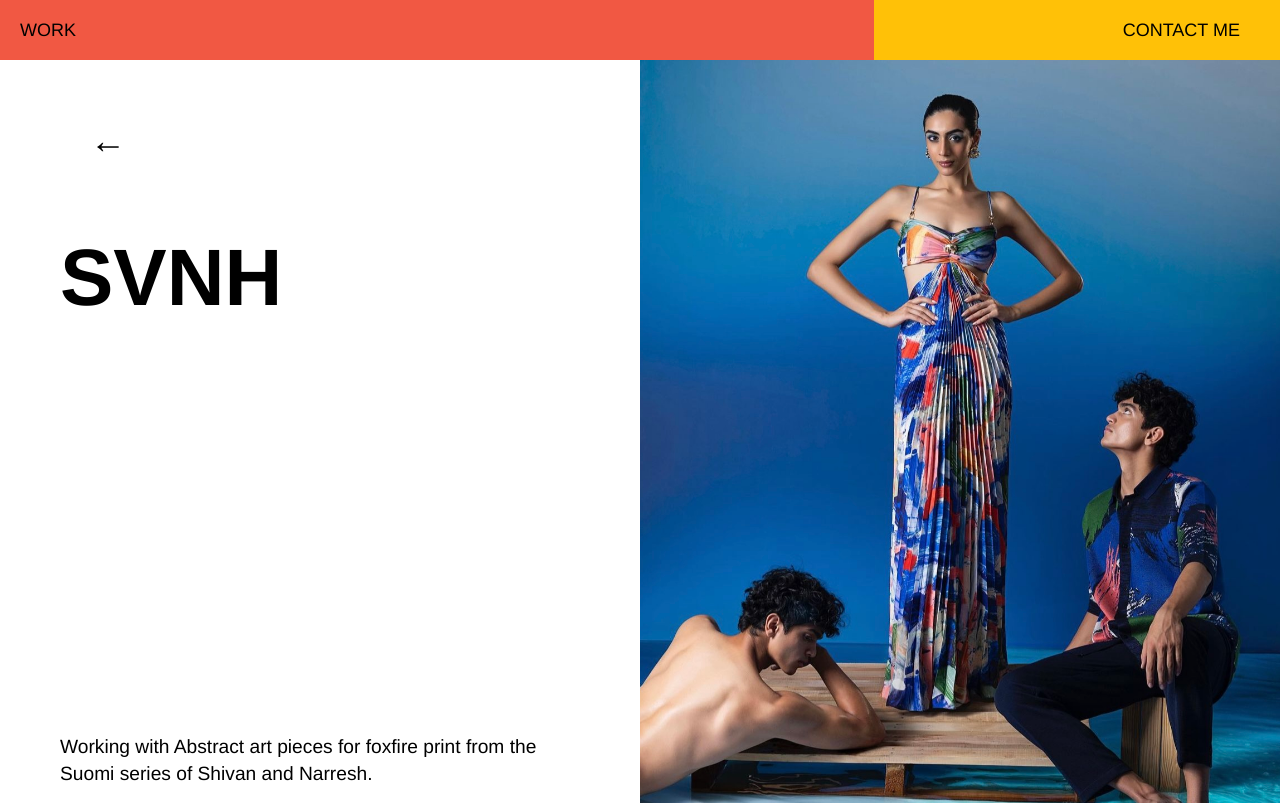
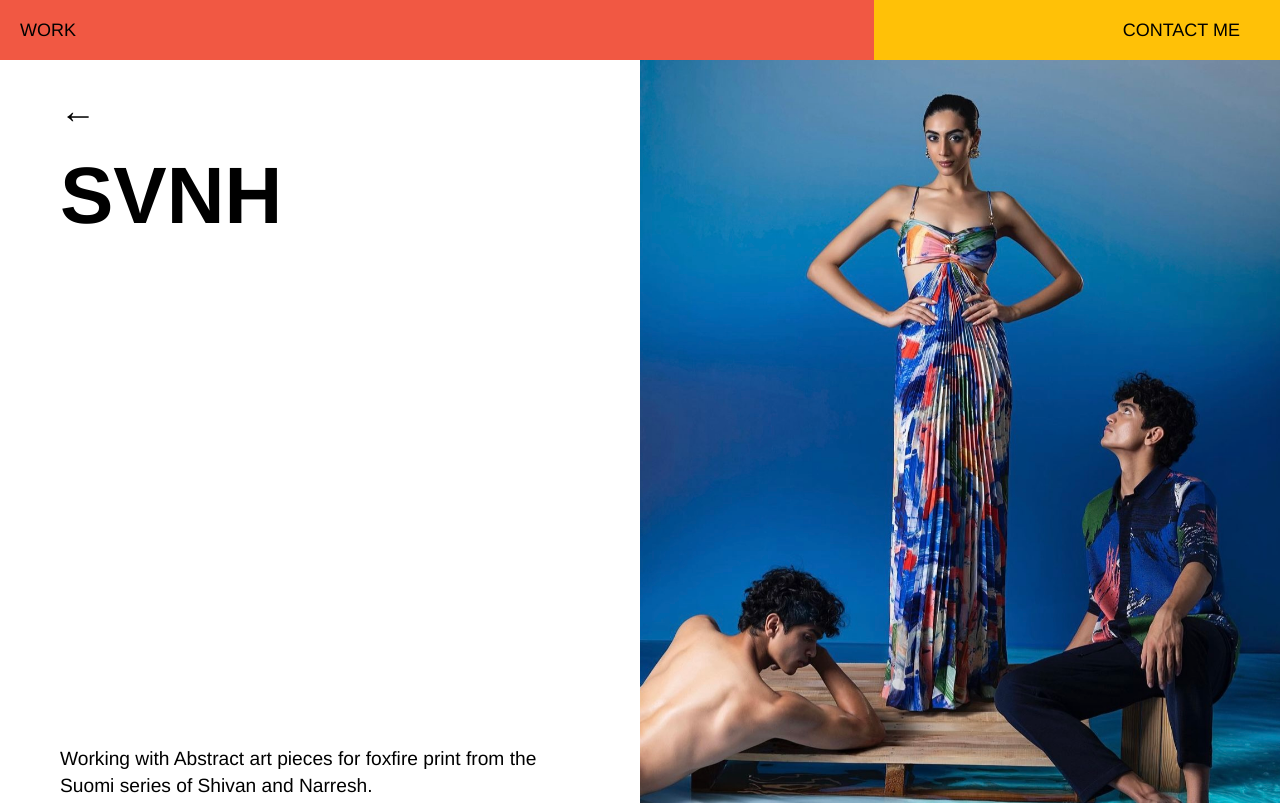
Before and after one commit to Ayushbatra1824/AyushBatra, a plain HTML site: page work-final.html in a window 1280 px wide. Shown: the top 803 px of the page. Drawn offline with Linux system fonts and the light colour scheme.

Commit message:
Update work-final.css

```diff
--- a/work-final.css
+++ b/work-final.css
@@ -50,18 +50,18 @@ body {
     padding: 30px;
     display: flex;
     flex-direction: column;
-
-    gap:10px;
+    justify-content: space-between;
+    position: relative;
+    height: 100%;
 }
 
 .brand {
     font-size: 5rem;
     font-weight: bold;
-    margin-top: 30px;
-    margin-left:30px;
-    margin-bottom:0;
+    margin: 60px 0 0 30px;
     position: relative;
     cursor: pointer;
+    flex: 1;
 }
 
 .brand::after {
@@ -87,10 +87,9 @@ body {
 .description {
     font-size: 1.2rem;
     line-height: 1.4;
-    margin-top: -100px;
     max-width: 500px;
-    margin-left:30px;
-    margin-top:400px;
+    margin: 0 0 30px 30px;
+    position: relative;
 }
 
 .right-content {
@@ -186,9 +185,12 @@ body {
     font-size: 36px;
     font-weight: bold;
     display: inline-block;
-    padding: 30px;
+    padding: 0 30px;
     transition: transform 0.2s ease;
-    margin-left:30px;
+    margin-left: 30px;
+    position: absolute;
+    top: 30px;
+    left: 0;
 }
 
 .back-arrow:hover {
```
